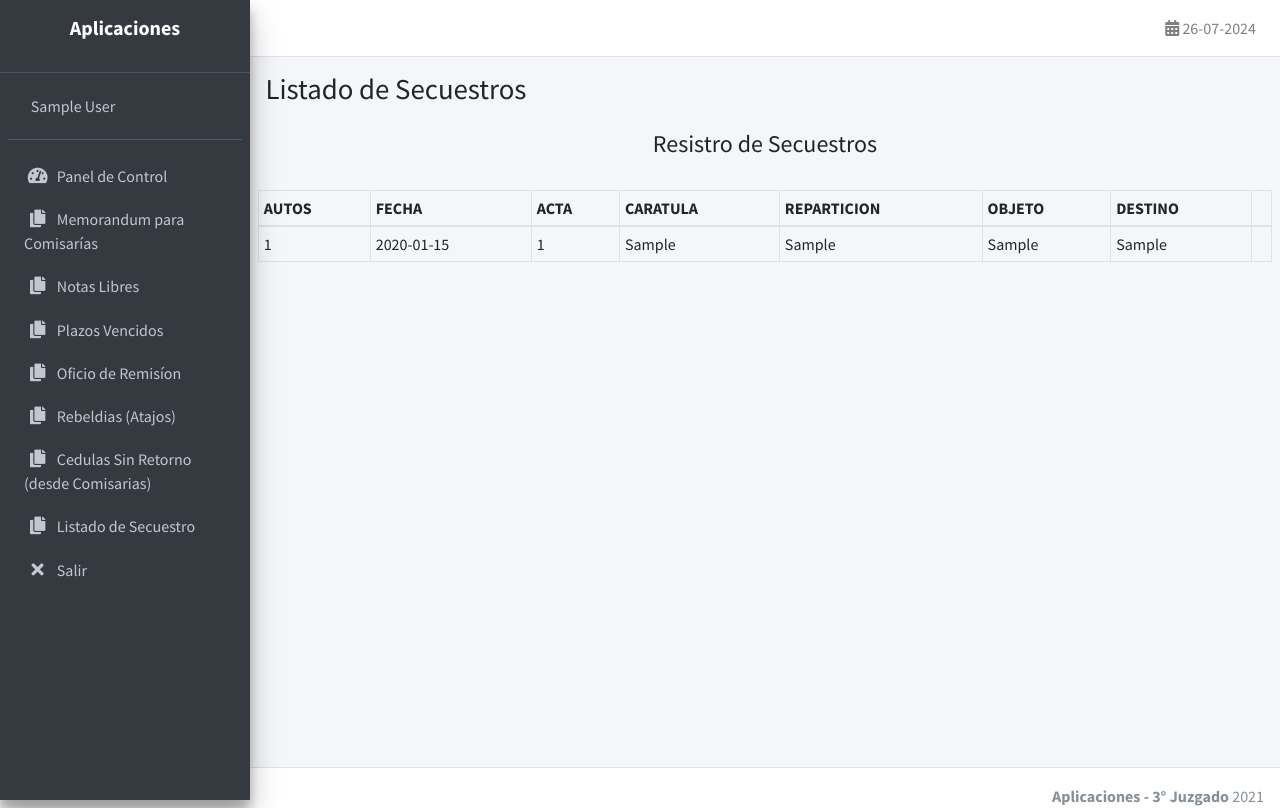
After one commit to rmolina2014/listadoJuzgado3, a PHP site: page /listado_secuestros/historial.php in a window 1280 px wide. The commit adds this page. Run offline with PHP 8.4, Linux system fonts and the light colour scheme; the visitor is signed in with stand-in values (Sample User, id 1); tables that the repository leaves empty or names only in its code hold one stand-in row (values such as "Sample post"); some libraries are stand-ins or nearby versions.

```diff
--- /dev/null
+++ b/listado_secuestros/historial.php
@@ -0,0 +1,74 @@
+<?php
+require '../cabecera.php';
+require '../menu.php';
+include("../listado_secuestros/listado_secuestros.php");
+?>
+<!--link href="https://cdn.datatables.net/v/bs4/dt-2.0.8/datatables.min.css" rel="stylesheet"-->
+<link rel="stylesheet" href="../js/DataTables/datatables.min.css" />
+
+<div class="content-wrapper">
+    <!-- Content Header (Page header) -->
+    <section class="content-header">
+        <div class="container-fluid">
+            <div class="row mb-2">
+                <div class="col-sm-6">
+                    <h1>Listado de Secuestros</h1>
+                </div>
+                <div class="col-sm-6">
+
+                </div>
+            </div>
+        </div><!-- /.container-fluid -->
+    </section>
+    <!-- Main content -->
+    <section class="content">
+        <div class="margin">
+            <h4 class="text-center">Resistro de Secuestros</h4>
+            <br>
+            <!--p> <a class="btn btn-primary" href="nuevo.php">Adicionar Nueva Nota </a> </p-->
+            <!--button type="button" class="btn btn-primary" onclick="sendToPHP()">Seleccionar</button-->
+            <table id="listado" class="table table-bordered table-sm">
+                <thead>
+                    <tr>
+                        <th>AUTOS</th>
+                        <th>FECHA</th>
+                        <th>ACTA</th>
+                        <th>CARATULA</th>
+                        <th>REPARTICION</th>
+                        <th>OBJETO</th>
+                        <th>DESTINO</th>
+                        <th></th>
+                    </tr>
+                    <thead>
+                    <tbody>
+                        <?php
+                        $objeto = new listado_secuestros();
+                        $listados = $objeto->registro_secuestro_historico();
+                        if ($listados > 0) {
+                            foreach ($listados as $item) {
+                        ?>
+                                <tr>
+                                    <input type="hidden" id="<?php echo $item['id']; ?>">
+                                    <td><?php echo $item['autos']; ?></td>
+                                    <td><?php echo $item['fecha']; ?></td>
+                                    <td><?php echo $item['acta']; ?></td>
+                                    <td><?php echo $item['caratula']; ?></td>
+                                    <td><?php echo $item['reparticion']; ?></td>
+                                    <td><?php echo $item['objeto']; ?></td>
+                                    <td><?php echo $item['destino']; ?></td>
+                                    <td></td>
+                                </tr>
+                        <?php
+                            }
+                        } else 'Sin datos para mostar.';
+
+                        ?>
+                    </tbody>
+            </table>
+    </section>
+    <!-- /.content -->
+</div>
+<!-- /.content-wrapper -->
+<?php
+require '../footer.html';
+?>
--- a/listado_secuestros/index.php
+++ b/listado_secuestros/index.php
@@ -31,7 +31,8 @@ include("../listado_secuestros/listado_secuestros.php");
         </form>
       </div>
       <div class="btn-group">
-        <button class="btn btn-primary">Historial de Secuestros</button>
+
+        <a href="historial.php" class="btn btn-primary">Historial de Secuestros</a>
       </div>
     </div>
     <br>
--- a/listado_secuestros/listado_secuestros.php
+++ b/listado_secuestros/listado_secuestros.php
@@ -144,4 +144,31 @@ FROM
     }
     return $data;
   }
+
+  // listado de secuestros historicos
+  public function registro_secuestro_historico()
+  {
+    $data = [];
+    $consulta = "SELECT
+  `id`,
+  `autos`,
+  `fecha`,
+  `acta`,
+  `caratula`,
+  `reparticion`,
+  `objeto`,
+  `destino`
+FROM `registro_secuestro_historico`";
+    $rs = mysqli_query(conexion::obtenerInstancia(), $consulta);
+    if ($rs) {
+      if (
+        mysqli_num_rows($rs) > 0
+      ) {
+        while ($fila = mysqli_fetch_assoc($rs)) {
+          $data[] = $fila;
+        }
+      }
+    }
+    return $data;
+  }
 }
```
Also changed, not shown: bd/registro_secuestros.sql (added, +41 -0 lines).
